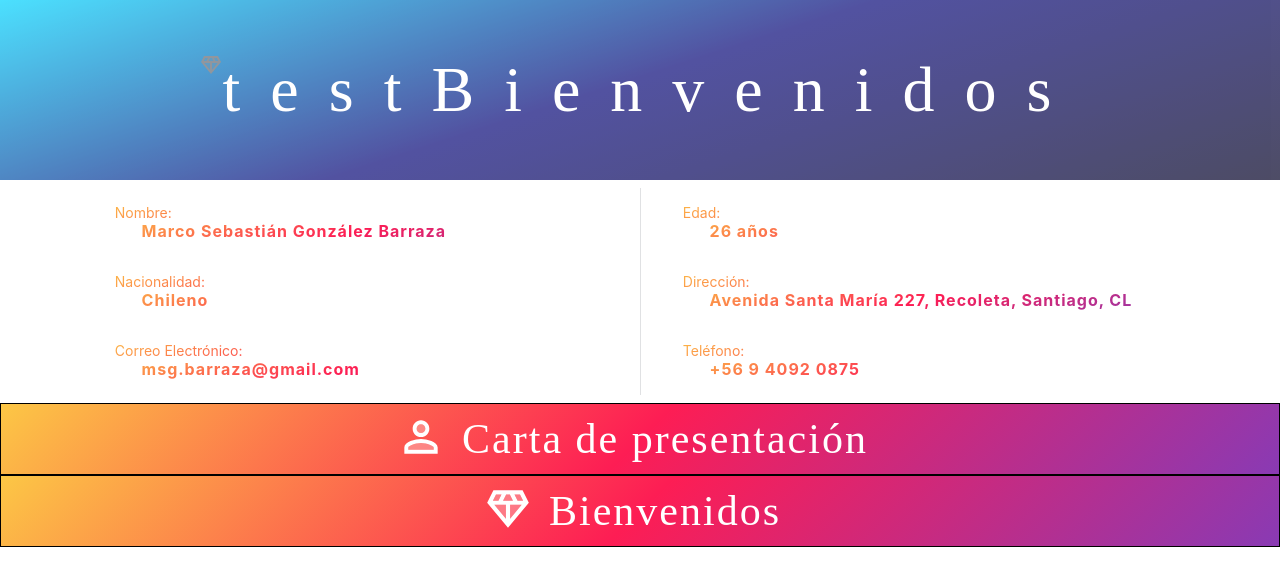
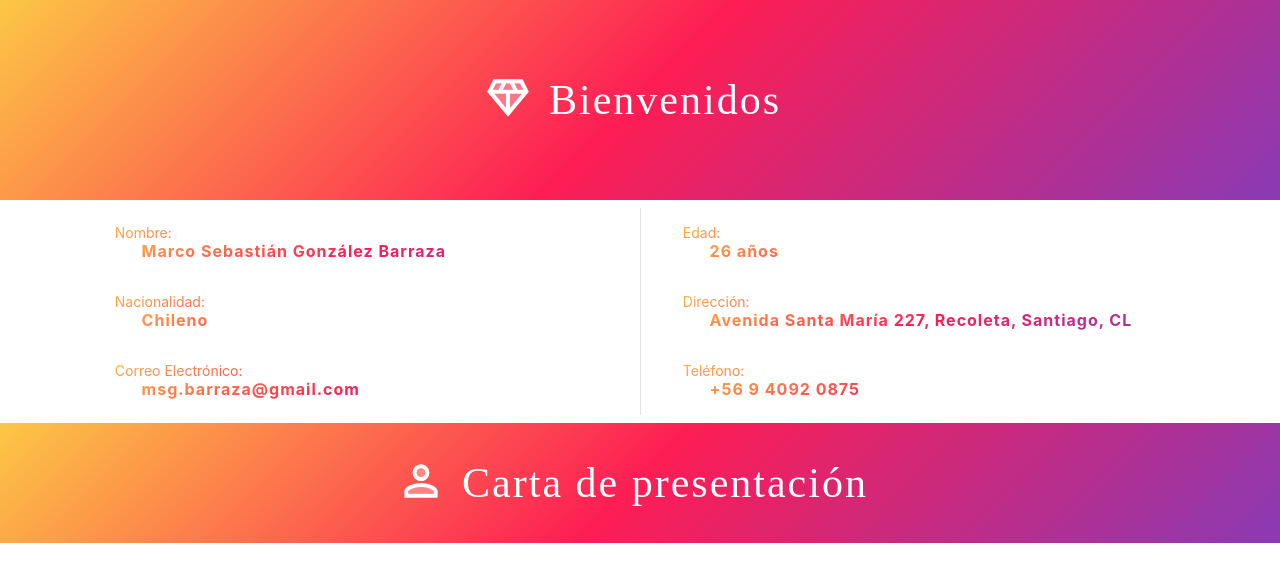
Before and after one commit to MarkoDotCom/mern-docker, a React (Create React App) app in the folder client/: page / in a window 1280 px wide. Shown: the top 586 px of the page. Built offline with nearby package versions, Linux system fonts and the light colour scheme; a web font is replaced by a local one.

Commit message:
feat: uso de componente banner_01

```diff
--- a/client/src/App.js
+++ b/client/src/App.js
@@ -8,22 +8,15 @@ import {
   Link
 } from "react-router-dom";
 import { Home } from './pages'
-import { DiamondTwoToneIcon } from "./components/Icons"
-
-const Container = styled.div`
-background: gray;
-height: 100vh;
-`
 
 function App() {
   return (
     <>
         <Switch>
           <Route exact path="/">
-            <Box text="Bienvenidos" icon="test"/>
+            <Banner_01 titulo="Bienvenidos" icon="diamond" height="200"/>
             <GridCard/>
             <Banner_01 titulo="Carta de presentación" icon="person" height="120"/>
-            <Banner_01 titulo="Bienvenidos" icon="diamond" height="200"/>
           </Route>
         </Switch>
     </>
--- a/client/src/components/Banner_01/Grid_01.jsx
+++ b/client/src/components/Banner_01/Grid_01.jsx
@@ -9,14 +9,14 @@ import Typography from "./Typography_01"
 import Box from "@mui/material/Box";
 
 
-const Grid_01 = ({titulo, icon}) => {
+const Grid_01 = ({titulo, icon, height}) => {
 	// const [parrafo, setParrafo] = useState("Colaborador interesado en mejorar sus habilidades tecnológicas en el desarrollo de software computacional. Ofrezco utilidad en áreas de interes como son el desarrollo de aplicaciones, redes, electrónica, robótica, ecología y botánica. Mantengo mis mejores expectativas para ser una gran contribución y también con quienes me inviten a ser parte de sus proyectos.")
 
   return (
     <Box
       sx={
         {
-          border: 1,
+          // border: 1,
           background:
           "linear-gradient(315deg, rgba(137,58,180,1) 0%, rgba(253,29,84,1) 50%, rgba(252,199,69,1) 100%)",
         }
@@ -31,10 +31,12 @@ const Grid_01 = ({titulo, icon}) => {
           // flexWrap: "wrap",
 		      justifyContent: "center",
           alignItems:"center",
-          my: 1,
+          // my: 1,
+          height: parseInt(height)
           // p: 1,
         }}
       >
+        {/* {typeof height} */}
         <Grid
           item
         //   xs={6}
```
Also changed, not shown: 1 other file (tests, documents, lock files or other folders).
